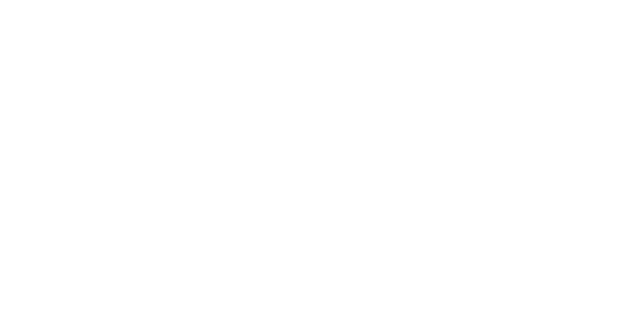
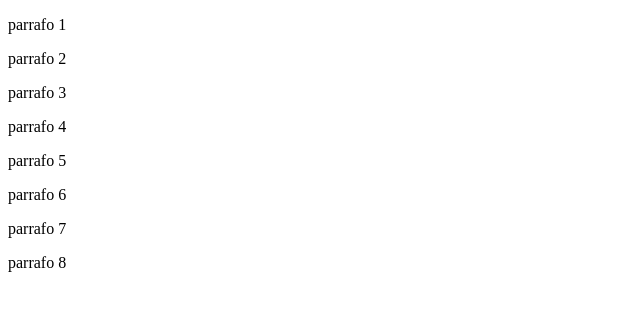
Before and after one commit to belenj23/TpUsoRepositorios, a plain HTML site: page otraPagina.html in a window 1280 px wide. Shown: the whole page, without its empty margins (0-640 px from the left). Drawn offline with Linux system fonts and the light colour scheme.

Commit message:
body otraPagina

```diff
--- a/otraPagina.html
+++ b/otraPagina.html
@@ -1,9 +1,16 @@
 <!DOCTYPE html>
-<html lang="en">
+<html lang="es">
 <head>
     <title>Otra pag</title>
 </head>
 <body>
-
+    <p>parrafo 1</p>
+    <p>parrafo 2</p>
+    <p>parrafo 3</p>
+    <p>parrafo 4</p>
+    <p>parrafo 5</p>
+    <p>parrafo 6</p>
+    <p>parrafo 7</p>
+    <p>parrafo 8</p>
 </body>
 </html>
```
